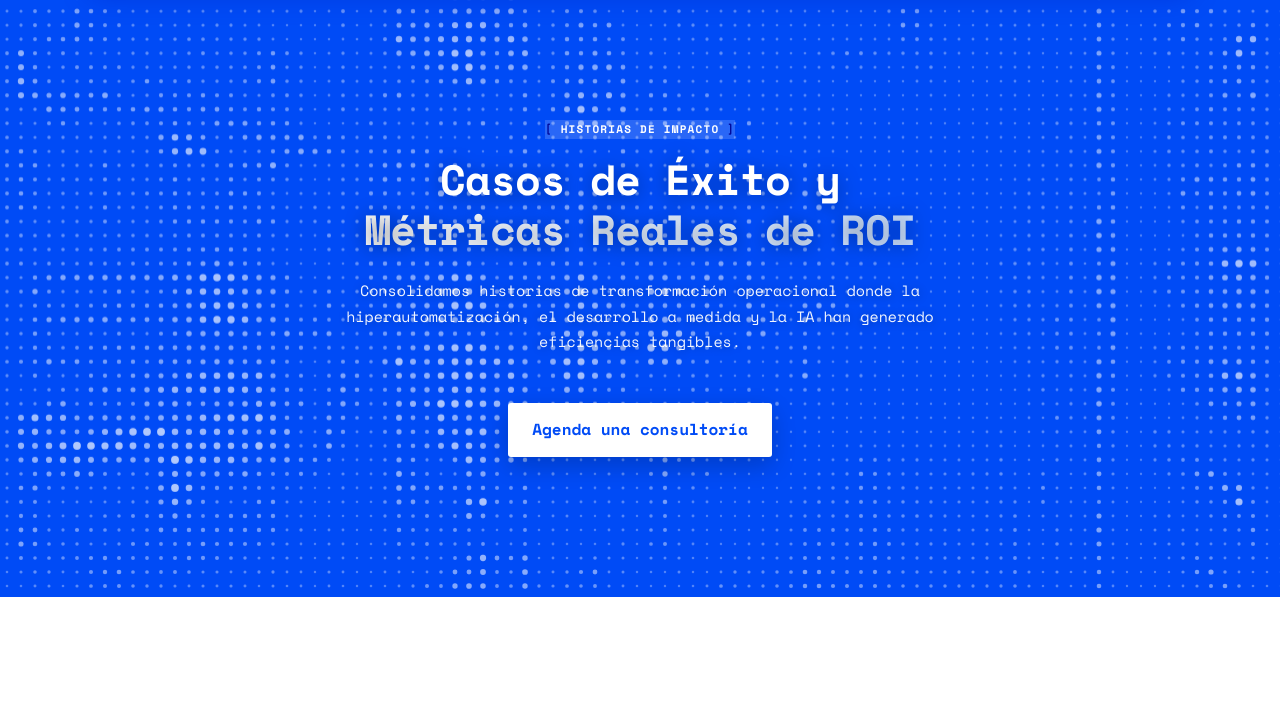
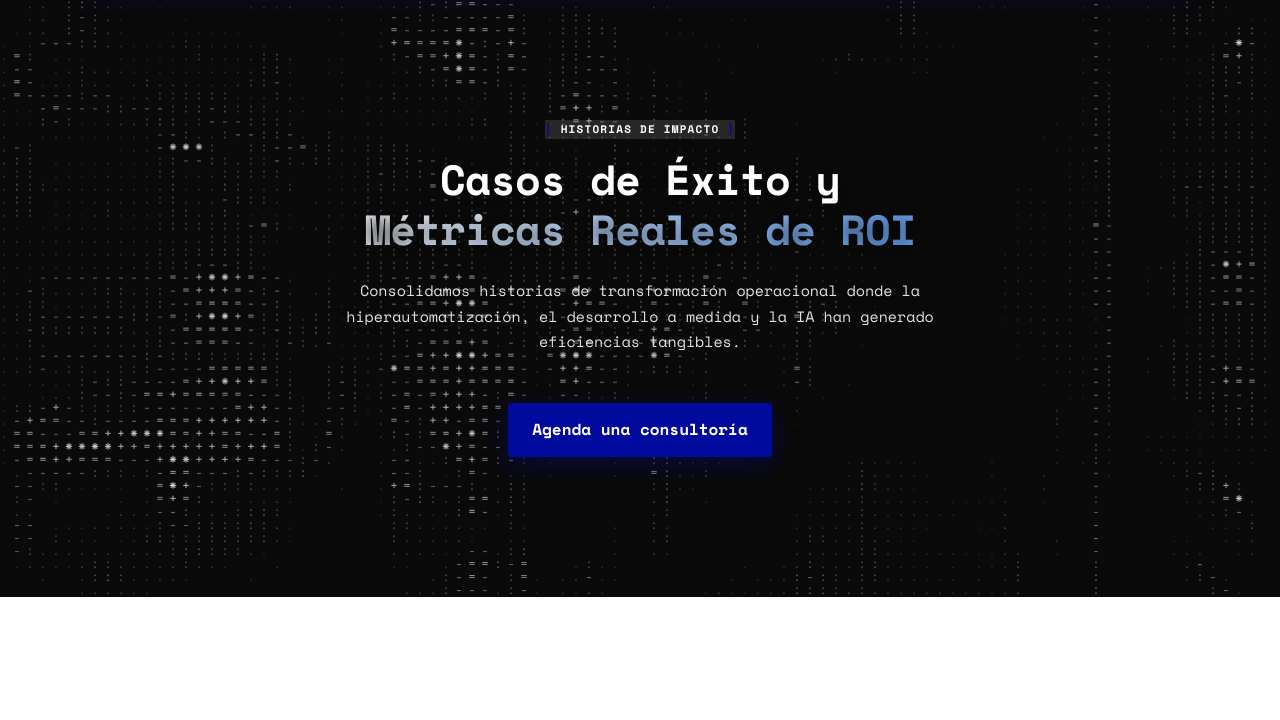
Before and after one commit to devops-interact/Drapiar-it-web, a plain HTML site: page casos.html in a window 1280 px wide. Shown: the part 80-800 px from the top of the page. Drawn offline with nearby package versions, Linux system fonts and the light colour scheme; animation ran at ten frames a second.

Commit message:
Restore interactive ASCII matrix canvas with larger CELL 13px font, highlight cases section title in blue, and restore SVG icons with micro-animations in industries grid v1.1.2

```diff
--- a/casos.html
+++ b/casos.html
@@ -38,7 +38,7 @@
   <meta name="twitter:image" content="https://drapiar.it/images/og-image.png">
 
   <!-- Stylesheet -->
-  <link rel="stylesheet" href="css/styles.css?v=1.1.1">
+  <link rel="stylesheet" href="css/styles.css?v=1.1.2">
 </head>
 <body>
 
@@ -373,7 +373,7 @@
     </div>
   </div>
 
-  <script src="js/particles.js?v=1.1.1"></script>
-  <script src="js/main.js?v=1.1.1"></script>
+  <script src="js/particles.js?v=1.1.2"></script>
+  <script src="js/main.js?v=1.1.2"></script>
 </body>
 </html>
--- a/css/styles.css
+++ b/css/styles.css
@@ -1632,43 +1632,43 @@ a, button, input, select, textarea, .btn, [data-open-modal], .nav-link, .dropdow
   min-height: 640px;
   position: relative;
   overflow: hidden;
-  background: #004BF6;
+  background: #0a0a0a;
 }
 
 .hero .hero-title {
   color: #FFFFFF;
-  text-shadow: 0 2px 20px rgba(0, 0, 0, 0.35);
+  text-shadow: 0 2px 20px rgba(0, 0, 0, 0.8);
 }
 
 .hero .text-gradient {
-  background: linear-gradient(135deg, #FFFFFF 0%, #C4DCFF 100%);
+  background: linear-gradient(135deg, #FFFFFF 0%, #60A5FA 100%);
   -webkit-background-clip: text;
   -webkit-text-fill-color: transparent;
 }
 
 .hero .hero-copy {
-  color: rgba(255, 255, 255, 0.94);
-  text-shadow: 0 1px 10px rgba(0, 0, 0, 0.3);
+  color: rgba(255, 255, 255, 0.88);
+  text-shadow: 0 1px 10px rgba(0, 0, 0, 0.8);
 }
 
 .hero .hero-tag {
   color: #FFFFFF;
-  background: rgba(255, 255, 255, 0.16);
-  border-color: rgba(255, 255, 255, 0.35);
+  background: rgba(255, 255, 255, 0.12);
+  border-color: rgba(255, 255, 255, 0.3);
   backdrop-filter: blur(8px);
 }
 
 .hero .btn-primary {
-  background: #FFFFFF;
-  color: #004BF6;
-  border-color: #FFFFFF;
+  background: var(--color-primary);
+  color: #FFFFFF;
+  border-color: var(--color-primary);
   font-weight: 700;
-  box-shadow: 0 8px 25px rgba(0, 0, 0, 0.2);
+  box-shadow: 0 8px 25px rgba(0, 10, 156, 0.35);
 }
 
 .hero .btn-primary:hover {
-  background: rgba(255, 255, 255, 0.92);
-  color: #0037BD;
+  background: var(--color-primary-hover);
+  border-color: var(--color-primary-hover);
   transform: translateY(-2px);
 }
 
@@ -2988,7 +2988,7 @@ section, div[id] {
   font-weight: 700;
   letter-spacing: 2px;
   text-transform: uppercase;
-  color: var(--text-main);
+  color: var(--color-primary, rgb(0, 10, 156));
   margin-bottom: 40px;
   padding-bottom: 16px;
   border-bottom: 1px solid var(--border-light);
@@ -3259,3 +3259,20 @@ section, div[id] {
     grid-template-columns: 1fr !important;
   }
 }
+
+/* Animated Industry SVG Icons */
+.industry-card-icon-svg {
+  width: 44px;
+  height: 44px;
+  stroke: var(--color-primary, rgb(0, 10, 156));
+  stroke-width: 1.6;
+  fill: none;
+  margin-bottom: 20px;
+  transition: transform 0.4s cubic-bezier(0.34, 1.56, 0.64, 1), stroke 0.4s ease, filter 0.4s ease;
+}
+
+.industry-card:hover .industry-card-icon-svg {
+  transform: translateY(-6px) scale(1.15);
+  stroke: var(--color-primary-hover, #001399);
+  filter: drop-shadow(0 6px 12px rgba(0, 10, 156, 0.25));
+}
--- a/js/particles.js
+++ b/js/particles.js
@@ -1,15 +1,14 @@
 /**
- * particles.js - Halftone Dot Matrix Canvas Shader + Interactive Mouse Ripple
- * DrapiarIT SaaS Premium Design - Electric Blue Halftone Vector Grid
+ * particles.js - Interactive ASCII Matrix Canvas Animation + Image Sampling
+ * DrapiarIT SaaS Premium Design - Font CELL size 13px
  */
 
 (function () {
   'use strict';
 
   const CANVAS_ID = 'heroCanvas';
-  const SPACING = 14;     // Distance in px between dot centers
-  const MIN_RADIUS = 1.2; // Minimum dot radius
-  const MAX_RADIUS = 6.0; // Maximum dot radius
+  const RAMP = ' .:-=+*#%@';
+  const CELL = 13; // Larger ASCII character cell size as requested
 
   let canvas, ctx;
   let animationFrameId = null;
@@ -61,11 +60,13 @@
     canvas.style.width = `${width}px`;
     canvas.style.height = `${height}px`;
 
-    cols = Math.ceil(width / SPACING);
-    rows = Math.ceil(height / SPACING);
+    cols = Math.ceil(width / CELL);
+    rows = Math.ceil(height / CELL);
 
     ctx.setTransform(1, 0, 0, 1, 0, 0);
     ctx.scale(dpr, dpr);
+    ctx.font = `${CELL}px "Space Mono", monospace`;
+    ctx.textBaseline = 'top';
 
     if (img) sampleImage();
   }
@@ -95,59 +96,65 @@
     imgData = sampleCtx.getImageData(0, 0, cols, rows).data;
   }
 
-  function noiseTerrain(col, row, t) {
-    // Multi-octave wave superposition for terrain / ridge contours
-    const wave1 = Math.sin(col * 0.07 + t * 0.5) * Math.cos(row * 0.08 + t * 0.4);
-    const wave2 = Math.sin((col + row) * 0.05 - t * 0.6);
-    const wave3 = Math.cos(col * 0.11 - row * 0.09 + t * 0.7);
-    return (wave1 + wave2 + wave3) / 3;
+  function noise(x, y, t) {
+    return (
+      Math.sin(x * 0.15 + t) +
+      Math.sin(y * 0.12 - t * 0.8) +
+      Math.sin((x + y) * 0.08 + t * 0.5)
+    ) / 3;
   }
 
   function renderFrame() {
-    time += 0.012;
+    time += 0.015;
 
-    // Smooth mouse lerp
     mouseX += (targetMouseX - mouseX) * 0.15;
     mouseY += (targetMouseY - mouseY) * 0.15;
 
-    // Electric Brand Blue Background fill (matching reference image)
-    ctx.fillStyle = '#004BF6';
+    ctx.fillStyle = '#0a0a0a';
     ctx.fillRect(0, 0, width, height);
 
     for (let row = 0; row < rows; row++) {
       for (let col = 0; col < cols; col++) {
-        const px = col * SPACING + SPACING / 2;
-        const py = row * SPACING + SPACING / 2;
+        const px = col * CELL;
+        const py = row * CELL;
 
         const dx = px - mouseX;
         const dy = py - mouseY;
         const dist = Math.sqrt(dx * dx + dy * dy);
-        const mouseRipple = Math.max(0, 1 - dist / 300); // 300px ripple radius
+        const ripple = Math.max(0, 1 - dist / 280);
 
-        let baseBrightness = 0.5;
+        let r = 200, g = 200, b = 200, brightness01;
 
         if (imgData) {
           const idx = (row * cols + col) * 4;
-          const r = imgData[idx];
-          const g = imgData[idx + 1];
-          const b = imgData[idx + 2];
-          baseBrightness = (r * 0.299 + g * 0.587 + b * 0.114) / 255;
+          r = imgData[idx];
+          g = imgData[idx + 1];
+          b = imgData[idx + 2];
+          brightness01 = (r * 0.299 + g * 0.587 + b * 0.114) / 255;
         } else {
-          baseBrightness = (noiseTerrain(col, row, time) + 1) / 2;
+          brightness01 = (noise(col, row, time) + 1) / 2;
         }
 
-        let intensity = baseBrightness * 0.65 + mouseRipple * 0.65;
-        intensity = Math.min(1, Math.max(0, intensity));
+        let intensity = brightness01 * 0.85 + ripple * 0.6;
+        intensity = Math.min(1, intensity);
 
-        // Calculate dot radius and opacity
-        const radius = MIN_RADIUS + intensity * (MAX_RADIUS - MIN_RADIUS);
-        const alpha = 0.3 + intensity * 0.7;
+        if (intensity < 0.03) continue;
 
-        // Draw crisp white halftone circle dot
-        ctx.fillStyle = `rgba(255, 255, 255, ${alpha.toFixed(3)})`;
-        ctx.beginPath();
-        ctx.arc(px, py, radius, 0, Math.PI * 2);
-        ctx.fill();
+        const charIndex = Math.floor(intensity * (RAMP.length - 1));
+        const char = RAMP[charIndex];
+
+        if (imgData) {
+          const boost = 1 + ripple * 0.8;
+          const cr = Math.min(255, r * boost);
+          const cg = Math.min(255, g * boost);
+          const cb = Math.min(255, b * boost);
+          ctx.fillStyle = `rgb(${cr}, ${cg}, ${cb})`;
+        } else {
+          const brightness = Math.floor(60 + intensity * 195);
+          ctx.fillStyle = `rgb(${brightness}, ${brightness}, ${brightness})`;
+        }
+
+        ctx.fillText(char, px, py);
       }
     }
   }
@@ -177,7 +184,7 @@
     animate();
   }
 
-  // Mouse Interactivity
+  // Mouse & Drag events
   window.addEventListener('mousemove', (e) => {
     if (!canvas) return;
     const hero = document.querySelector('.hero') || canvas;
```
Also changed, not shown: contacto.html (+3 -3 lines), index.html (+35 -27 lines), industrias.html (+3 -3 lines), nosotros.html (+3 -3 lines), recursos.html (+3 -3 lines), soluciones/aplicaciones-moviles.html (+2 -2 lines), soluciones/bpm-low-code.html (+2 -2 lines), soluciones/computer-vision.html (+2 -2 lines), soluciones/consultoria-especializada.html (+2 -2 lines), soluciones/desarrollo-de-software.html (+2 -2 lines), soluciones/hiperautomatizacion-rpa.html (+2 -2 lines), soluciones/ia-agentica.html (+2 -2 lines), soluciones/realidad-virtual-aumentada.html (+2 -2 lines).
